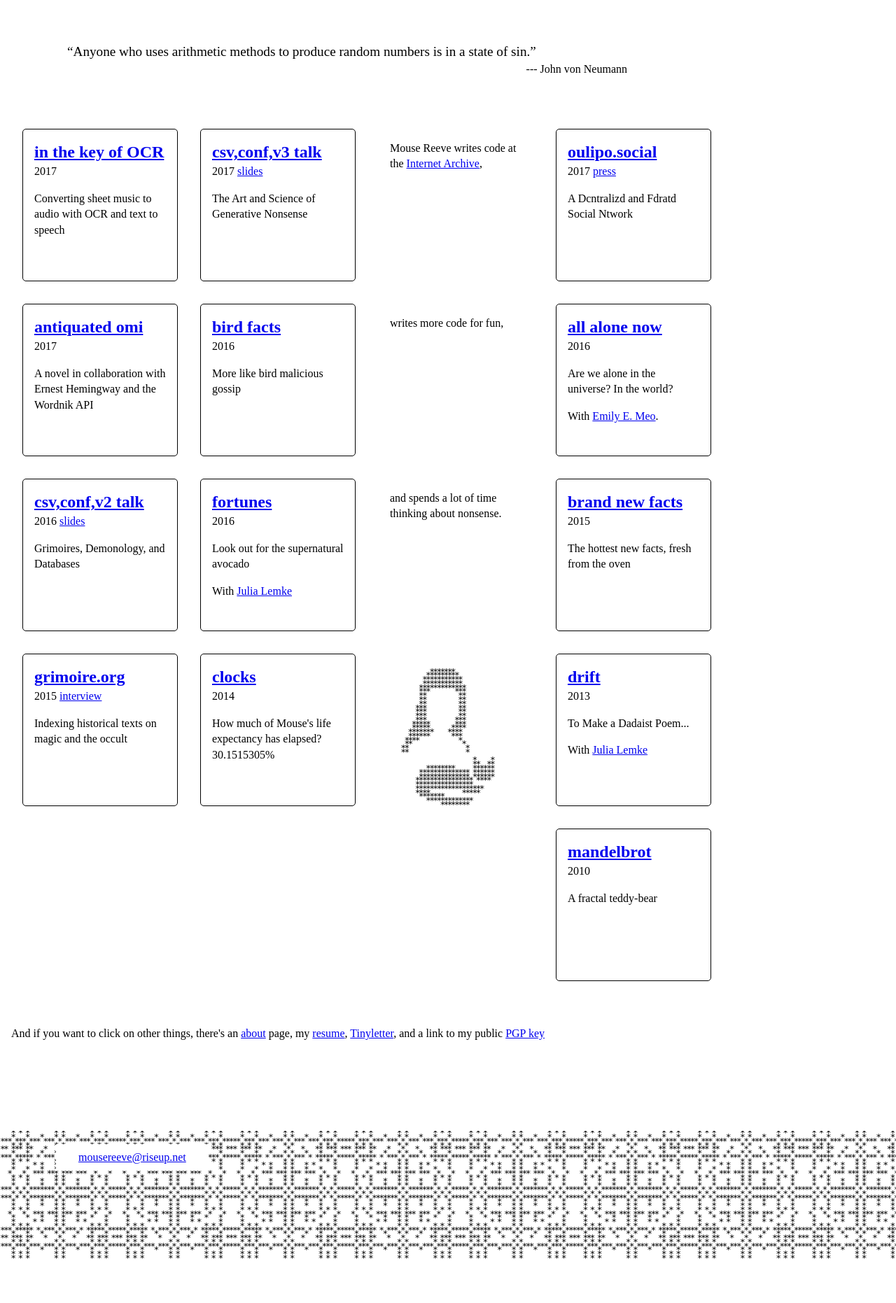
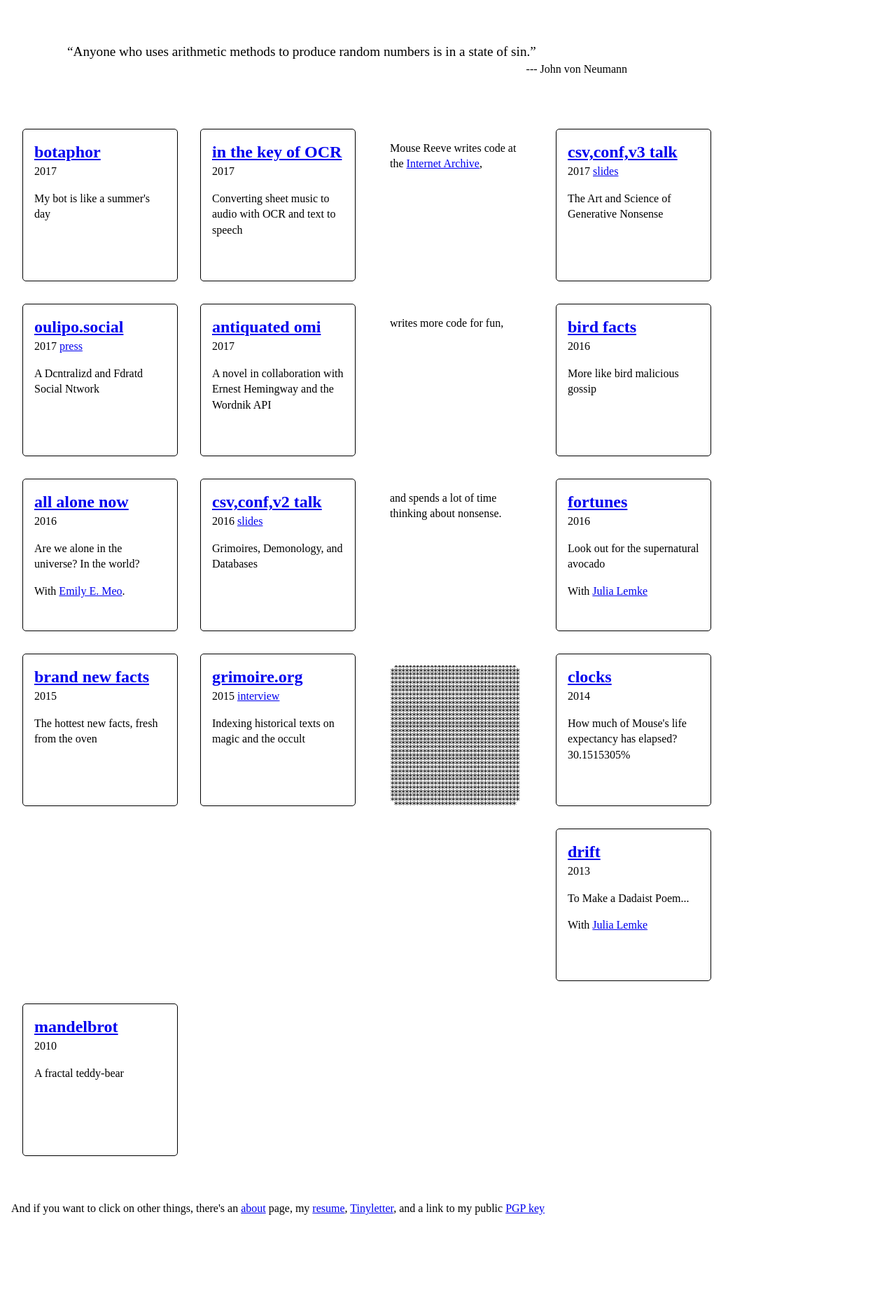
Before and after one commit to mouse-reeve/portfolio-2, a Flask app: page / in a window 1280 px wide. Shown: the part 757-2619 px from the top of the page at 70% size. Before the commit the page ends 2556 px from the top, so only its background shows below. Run offline with Flask 2, Linux system fonts and the light colour scheme; some libraries are stand-ins or nearby versions.

Commit message:
Adds botaphor card, removes ascii portrait
old hair new times

```diff
--- a/templates/index.html
+++ b/templates/index.html
@@ -9,12 +9,29 @@
 <div class="cards">
 <div class="card">
     <h2>
+        <a href="https://twitter.com/botaphor" target="_blank">botaphor</a>
+    </h2>
+    <div class="info">
+        <span class="year">2017</span>
+    </div>
+    <p>My bot is like a summer's day</p>
+</div>
+
+<div class="card">
+    <h2>
         <a href="https://soundcloud.com/user-95718289/tracks" target="_blank">in the key of OCR</a>
     </h2>
     <div class="info">
         <span class="year">2017</span>
     </div>
     <p>Converting sheet music to audio with OCR and text to speech</p>
+</div>
+
+
+
+
+<div class="spacer">
+    <p>Mouse Reeve writes code at the <a href="https://archive.org/" target="_blank">Internet Archive</a>,</p>
 </div>
 
 <div class="card">
@@ -26,13 +43,6 @@
         <a href="https://www.mousereeve.com/static/csvconf-2017-nonsense.pdf" target="_blank">slides</a>
     </div>
     <p>The Art and Science of Generative Nonsense</p>
-</div>
-
-
-
-
-<div class="spacer">
-    <p>Mouse Reeve writes code at the <a href="https://archive.org/" target="_blank">Internet Archive</a>,</p>
 </div>
 
 <div class="card">
@@ -57,6 +67,12 @@
     <p>A novel in collaboration with Ernest Hemingway and the Wordnik API</p>
 </div>
 
+
+
+<div class="spacer">
+    <p>writes more code for fun,</p>
+</div>
+
 <div class="card">
     <h2>
         <a href="https://twitter.com/bird_facts_bot" target="_blank">bird facts</a>
@@ -65,12 +81,6 @@
         <span class="year">2016</span>
     </div>
     <p>More like bird malicious gossip</p>
-</div>
-
-
-
-<div class="spacer">
-    <p>writes more code for fun,</p>
 </div>
 
 <div class="card">
@@ -95,6 +105,13 @@
     <p>Grimoires, Demonology, and Databases</p>
 </div>
 
+
+
+
+<div class="spacer">
+    <p>and spends a lot of time thinking about nonsense.</p>
+</div>
+
 <div class="card">
     <h2>
         <a href="https://fortunes.mousereeve.com/" target="_blank">fortunes</a>
@@ -104,13 +121,6 @@
     </div>
     <p>Look out for the supernatural avocado</p>
     <p>With <a href="http://www.julialemke.com/" target="_blank">Julia Lemke</a>
-</div>
-
-
-
-
-<div class="spacer">
-    <p>and spends a lot of time thinking about nonsense.</p>
 </div>
 
 <div class="card">
@@ -134,6 +144,48 @@
     <p>Indexing historical texts on magic and the occult</p>
 </div>
 
+
+
+
+<div class="spacer">
+    <div class="ascii"> **********************************
+************************************
+************************************
+************************************
+************************************
+************************************
+************************************
+************************************
+************************************
+************************************
+************************************
+************************************
+************************************
+************************************
+************************************
+************************************
+************************************
+************************************
+************************************
+************************************
+************************************
+************************************
+************************************
+************************************
+************************************
+************************************
+************************************
+************************************
+************************************
+************************************
+************************************
+************************************
+************************************
+************************************
+ **********************************
+    </div>
+</div>
+
 <div class="card">
     <h2>
         <a href="/clocks">clocks</a>
@@ -142,48 +194,6 @@
         <span class="year">2014</span>
     </div>
     <p>How much of Mouse's life expectancy has elapsed? <span id="life"></span></p>
-</div>
-
-
-
-
-<div class="spacer">
-    <div class="ascii">
-           *******
-          *********
-         ***********
-         ***********
-        *************
-        ***       ***
-        **         **
-        **         **
-        **         **
-       ***         **
-       ***         **
-       ***         **
-       ***        ***
-      *****       ***
-      *****      ****
-     *******    ****
-     ******      ***
-    ****           *
-    **              *
-   **                *
-   **                *
-
-                       *    *
-                       **  **
-          ********     ******
-        ************** ******
-        ************** ******
-       **************** ****
-       ****************
-       *******************
-       ****         *****
-        *******
-          *************
-              ********
-</div>
 </div>
 
 <div class="card">
```
